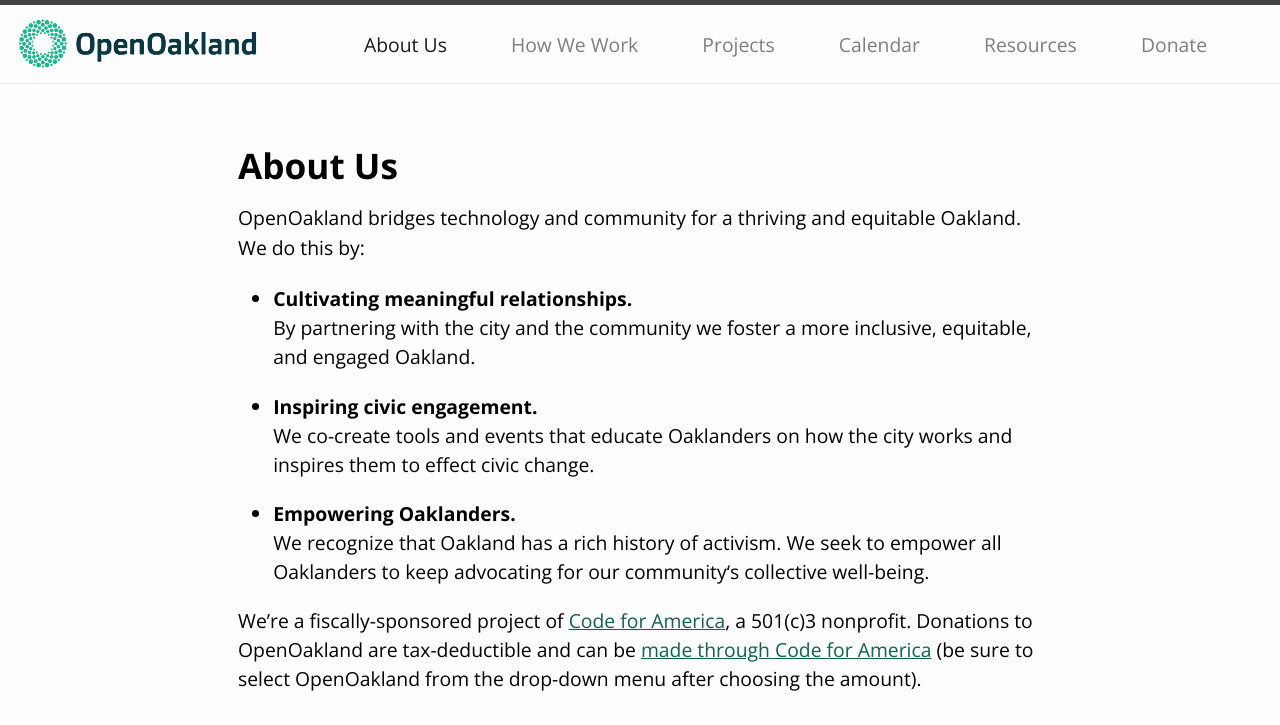
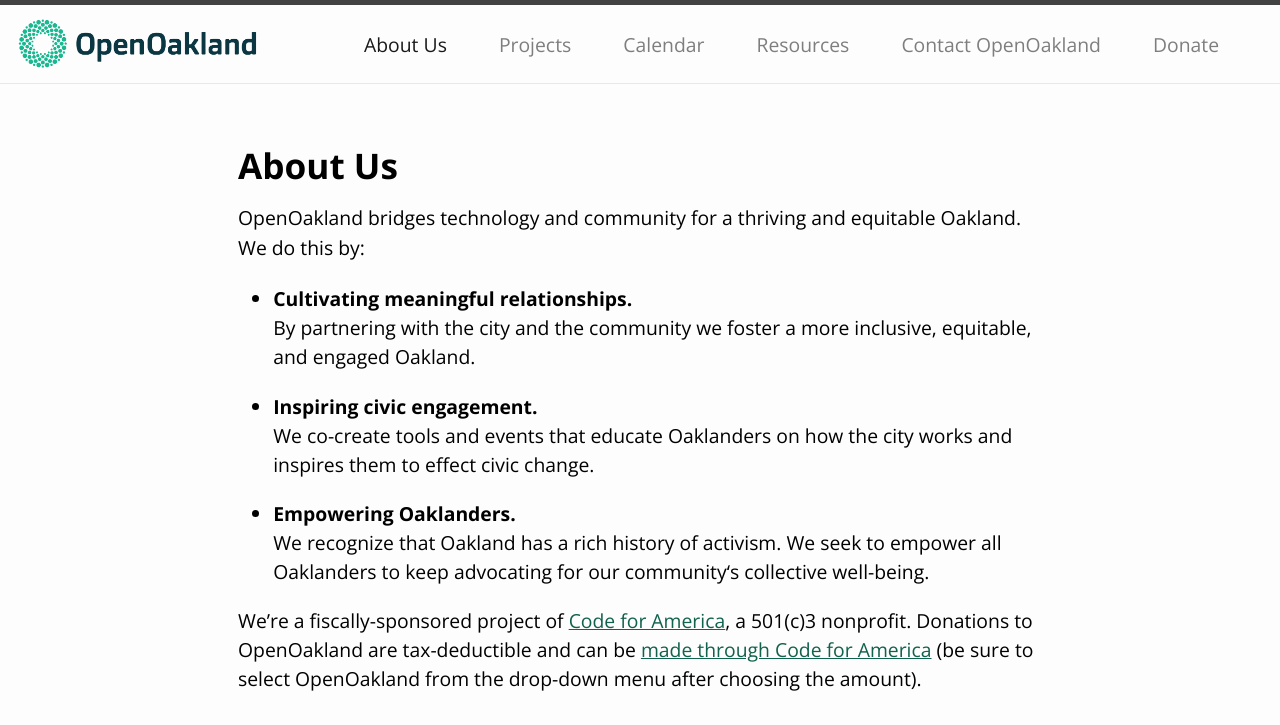
Before and after one commit to openoakland/openoakland.org, a Jekyll site: the page built from src/about-us.md, in a window 1280 px wide. Shown: the top 725 px of the page. Built offline with Jekyll 4.4.1, drawn with Linux system fonts in a browser that asks for light colours; nearby versions of some CDN libraries; some of the changed text lies outside the part shown; grey boxes are pictures that could not be loaded.

Commit message:
/about fixes, menu fixes, css comments

```diff
--- a/_config.yml
+++ b/_config.yml
@@ -33,10 +33,10 @@
 source: src
 header_pages:
   - about-us.md
-  - how-we-work.md
   - projects.md
   - calendar.md
   - resources.md
+  - contact-openoakland.md
   - donate.md
 
 google_analytics: UA-35908939-6
--- a/src/_data/navigation.yml
+++ b/src/_data/navigation.yml
@@ -6,6 +6,8 @@
   path: how-we-work.md
 - title: Calendar
   path: calendar.md
+- title: Contact
+  path: contact-openoakland.md
 - title: Donate
   path: donate.md
 - title: Press
--- a/src/_includes/form-contact.html
+++ b/src/_includes/form-contact.html
@@ -1,4 +1,3 @@
-<div class="iframe-container">
-  <iframe class="responsive-iframe" src="https://docs.google.com/forms/d/e/1FAIpQLSeNdqvNGeG-QY7yJBFAdDm2xGBpc8DXb9_v7xTPuuEWpL5Gtw/viewform?embedded=true" scrolling="no" onLoad="window.parent.scroll(0,0);">Loading…</iframe>
-
+<div class="iframe-container iframe-container-form-contact">
+  <iframe class="iframe-form-generic" src="https://docs.google.com/forms/d/e/1FAIpQLSeNdqvNGeG-QY7yJBFAdDm2xGBpc8DXb9_v7xTPuuEWpL5Gtw/viewform?embedded=true" scrolling="no" onLoad="window.parent.scroll(0,0);">Loading…</iframe>
 </div>
--- a/src/_sass/main.scss
+++ b/src/_sass/main.scss
@@ -33,6 +33,8 @@
   flex-direction: column;
 }
 
+// Custom type styles
+
 h1,
 h2,
 h3,
@@ -52,25 +54,6 @@
   margin-top: $spacing-unit / 3;
 }
 
-.float-right {
-  float:right;
-}
-
-.float-left {
-  float:left;
-}
-
-.caption {
-  font-size:1rem;
-}
-
-.image-caption {
-  font-size:.9rem;
-}
-
-.bold {
-  font-weight: bold;
-}
 
 ol {
   margin-top:1.6rem;
@@ -96,6 +79,25 @@
     color: white;
   }
 }
+
+.caption {
+  font-size:1rem;
+}
+
+.image-caption {
+  font-size:.9rem;
+}
+
+.bold {
+  font-weight: bold;
+}
+
+.text-small, .fa-inline {
+  font-size: $small-font-size;
+}
+
+// Layout
+
 
 img {
   max-width:100%;
@@ -133,6 +135,15 @@
   border-top: 1px solid $grey-color-light;
 }
 
+.float-right {
+  float:right;
+}
+
+.float-left {
+  float:left;
+}
+
+
 // bootstrap overrides
 .btn-primary {
   background-color: $brand-color;
@@ -168,22 +179,49 @@
     object-fit: cover;
   }
 
+// Responsive iframes:
+// 1. Wrap your iframe in a div with class="iframe-container".
+// 2. Depending on the content of your iframe, you may need to also add a second class called
+//    .iframe-container-xyz that includes custom height, padding, etc
+//    (see .iframe-container-video and .iframe-container-form-contact examples for video and form content).
+// 2. Assign the iframe itself with class .iframe-video, .iframe-form-generic,
+//    or a new custom class depending on content.
 
 .iframe-container {
   position: relative;
   width: 100%;
   height: 0;
+}
+
+.iframe-container-video {
   padding-bottom: 56.25%;
   margin-bottom: $spacing-unit * 3;
 }
 
-.iframe-container iframe {
+.iframe-video {
   position: absolute;
   margin-top: 20px;
   margin-bottom: 20px;
   width: 100%;
   height: 100%;
 }
+
+.iframe-container-form-contact {
+  overflow: visible;
+  min-height:1520px;
+}
+
+.iframe-form-generic {
+  top: 0;
+  left: 0;
+  bottom: 0;
+  right: 0;
+  width: 100%;
+  height:100%;
+  border: none;
+}
+
+// OO projects filter
 
 .project-filter__toolbar {
   display: flex;
@@ -195,9 +233,6 @@
   }
 }
 
-.text-small, .fa-inline {
-  font-size: $small-font-size;
-}
 
 // OO project badges
 
@@ -205,24 +240,3 @@
   font-weight: normal;
   padding:6px;
 }
-
-// Responsive iframes (wrap div with "iframe-container" class around the iframe with "responsive-iframe" class)
-
-.iframe-container {
-  position: relative;
-  overflow: visible;
-  width: 100%;
-  height: 100%;
-  min-height:1520px;
-  padding-top: 100%; /* 1:1 Aspect Ratio */
-}
-
-.responsive-iframe {
-  top: 0;
-  left: 0;
-  bottom: 0;
-  right: 0;
-  width: 100%;
-  height:100%;
-  border: none;
-}
--- a/src/about-us.md
+++ b/src/about-us.md
@@ -19,19 +19,16 @@
 
 We're a fiscally-sponsored project of [Code for America](https://www.codeforamerica.org/), a 501(c)3 nonprofit. Donations to OpenOakland are tax-deductible and can be [made through Code for America](https://www.codeforamerica.org/donate-to-a-brigade?utm_campaign=Open%20Oakland&utm_source=OpenOakland%20site) (be sure to select OpenOakland from the drop-down menu after choosing the amount).
 
- <div class="iframe-container">
-  <iframe width="560" height="315" src="https://www.youtube.com/embed/mYzMl_HnEZU" frameborder="0" allow="accelerometer; autoplay; encrypted-media; gyroscope; picture-in-picture" allowfullscreen></iframe>
+ <div class="iframe-container iframe-container-video">
+  <iframe class="iframe-video" src="https://www.youtube.com/embed/mYzMl_HnEZU" frameborder="0" allow="accelerometer; autoplay; encrypted-media; gyroscope; picture-in-picture" allowfullscreen></iframe>
 </div>
-
-Brigade membership is open to all, regardless of expertise or skill level. The brigade is led by core team of elected leads. Activities and formal decision-making are overseen by a Steering Committee, which meets monthly and consists of the elected leads plus project representatives.
-
-[More about how we work](/how-we-work){: .btn .btn-primary } [Browse our projects](/projects){: .btn .btn-primary }
-
 
 
 ## 2021 leadership team
 
-The leadership team is elected by membership annually and generally are members who have been actively engaged in OpenOakland activities for an extended period of time.
+Brigade membership is open to all, regardless of expertise or skill level. The brigade is led by core team of elected leads. These are generally members who have been actively engaged in OpenOakland activities for an extended period of time. Activities and formal decision-making are overseen by a Steering Committee, which meets monthly and consists of the elected leads plus project representatives.
+
+[More about how we work](/how-we-work){: .btn .btn-primary }
 
 {% include steering-committee.html %}
 
```
